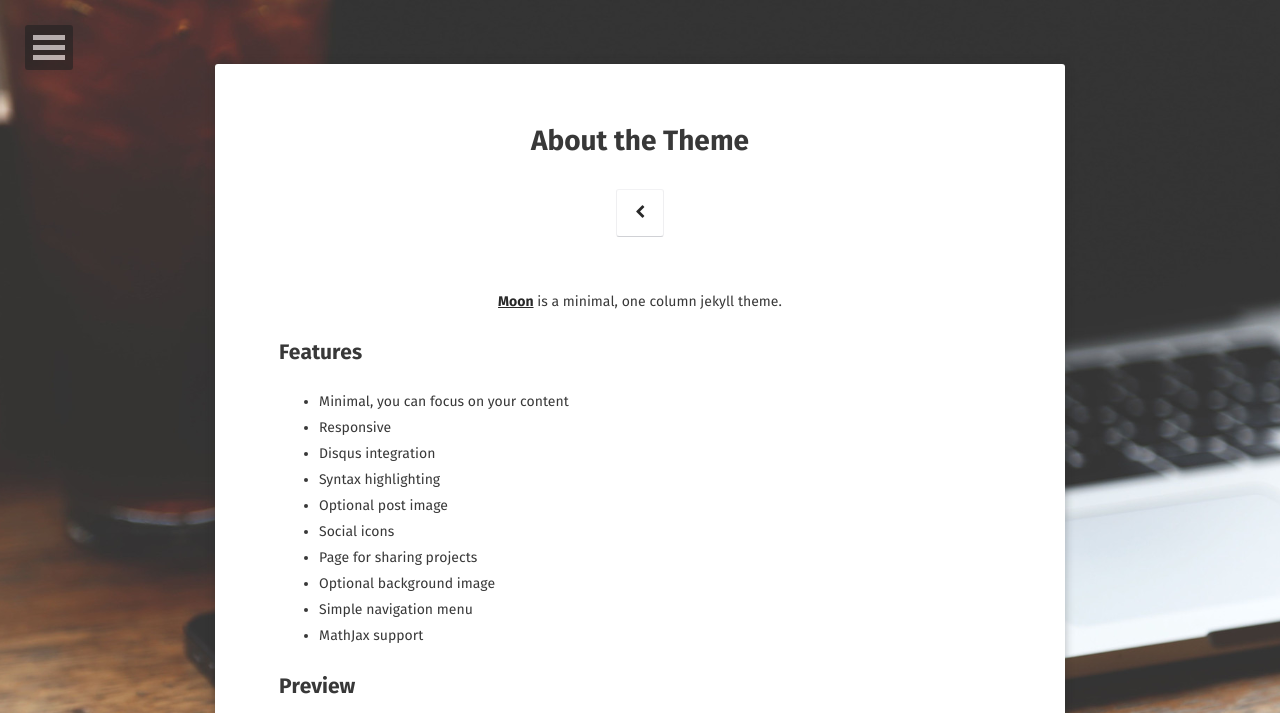
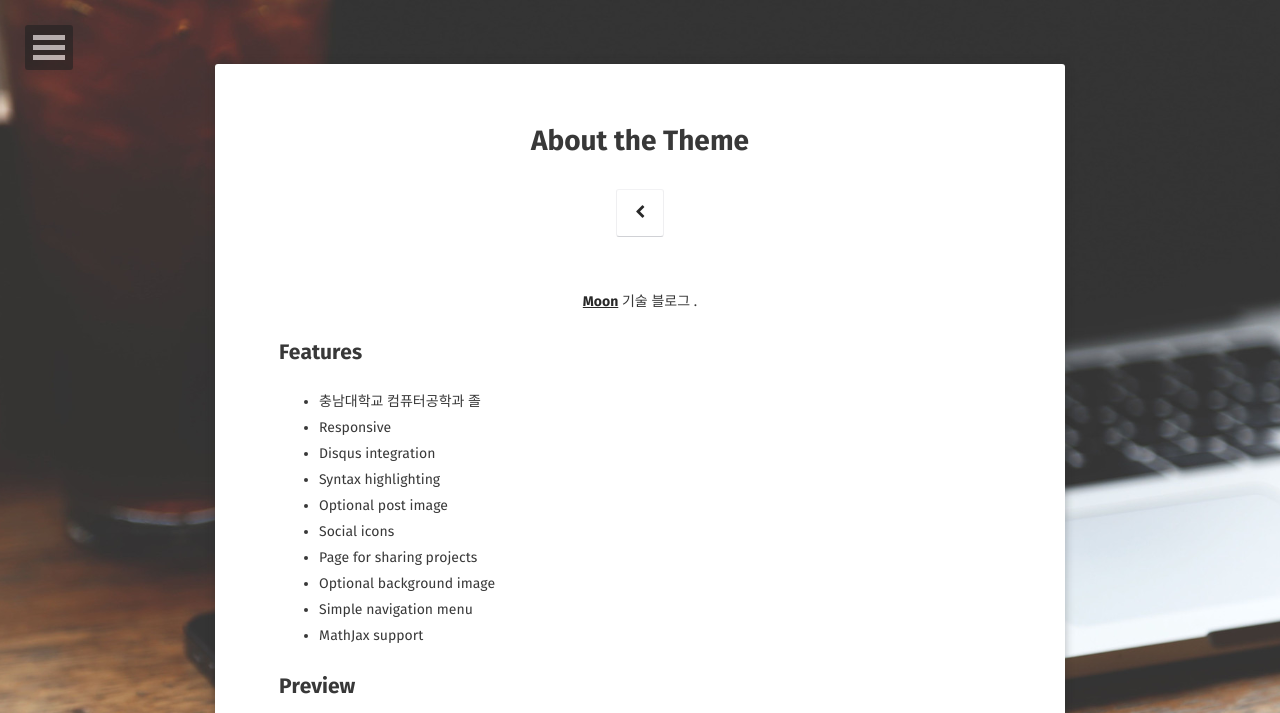
Before and after one commit to yechanlee/yechanlee.github.io-saved-, a Jekyll site: the page built from about/index.md, in a window 1280 px wide, cut to the strip 0-713 px from the top of the page. Built offline with Jekyll 4.4.1, drawn with Linux system fonts in a browser that asks for light colours; some web fonts are replaced.

```diff
--- a/_data/navigation.yml
+++ b/_data/navigation.yml
@@ -2,3 +2,6 @@
 
 - title: Projects
   url: /projects/
+
+- title: Codes
+  url: /codes/
--- a/about/index.md
+++ b/about/index.md
@@ -6,10 +6,10 @@ date: 2016-03-21
 comments: false
 ---
 
-<center><a href="http://taylantatli.github.io/Moon"><b>Moon</b></a> is a minimal, one column jekyll theme.</center>
+<center><a href="http://yechanlee.github.io/Moon"><b>Moon</b></a> 기술 블로그 .</center>
 
 ## Features
-* Minimal, you can focus on your content
+* 충남대학교 컴퓨터공학과 졸
 * Responsive
 * Disqus integration
 * Syntax highlighting
```
Also changed, not shown: other parts of about/index.md (+0 -2 lines).
